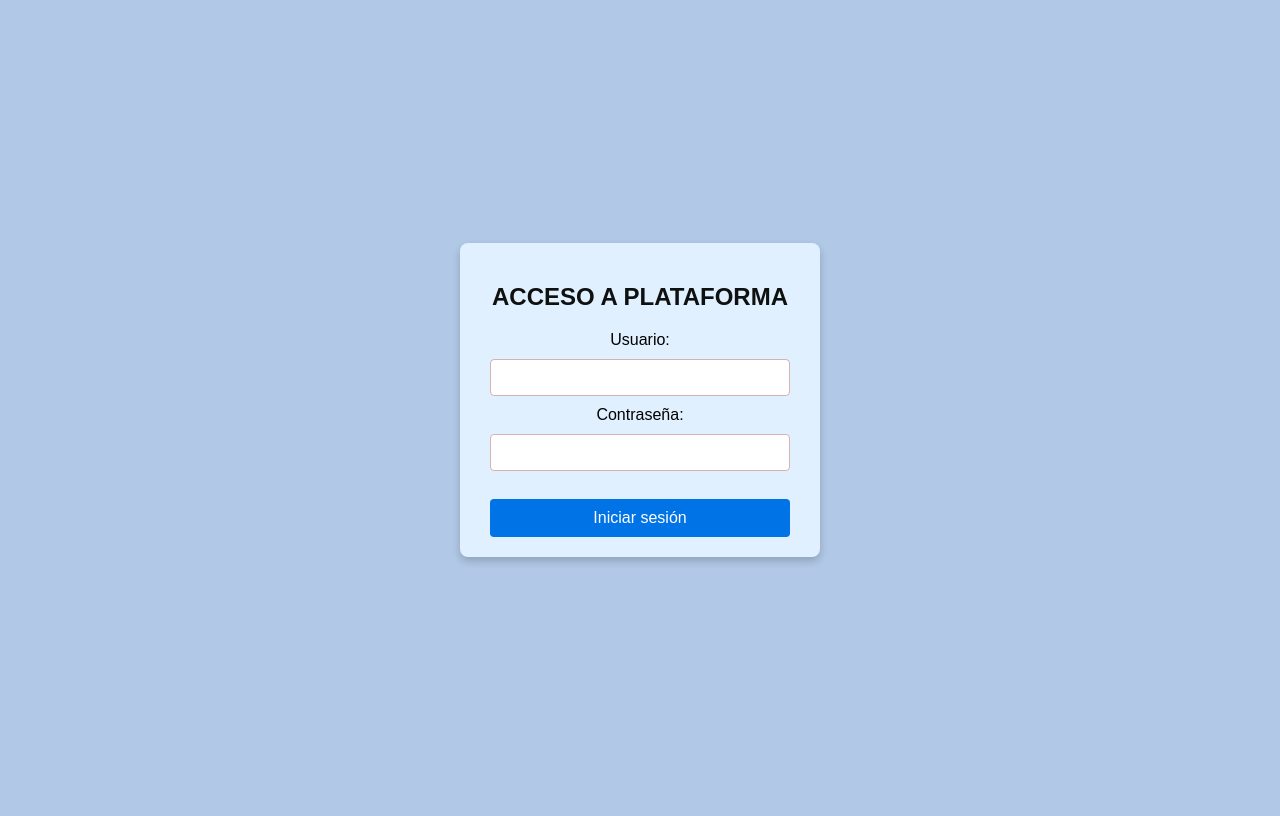
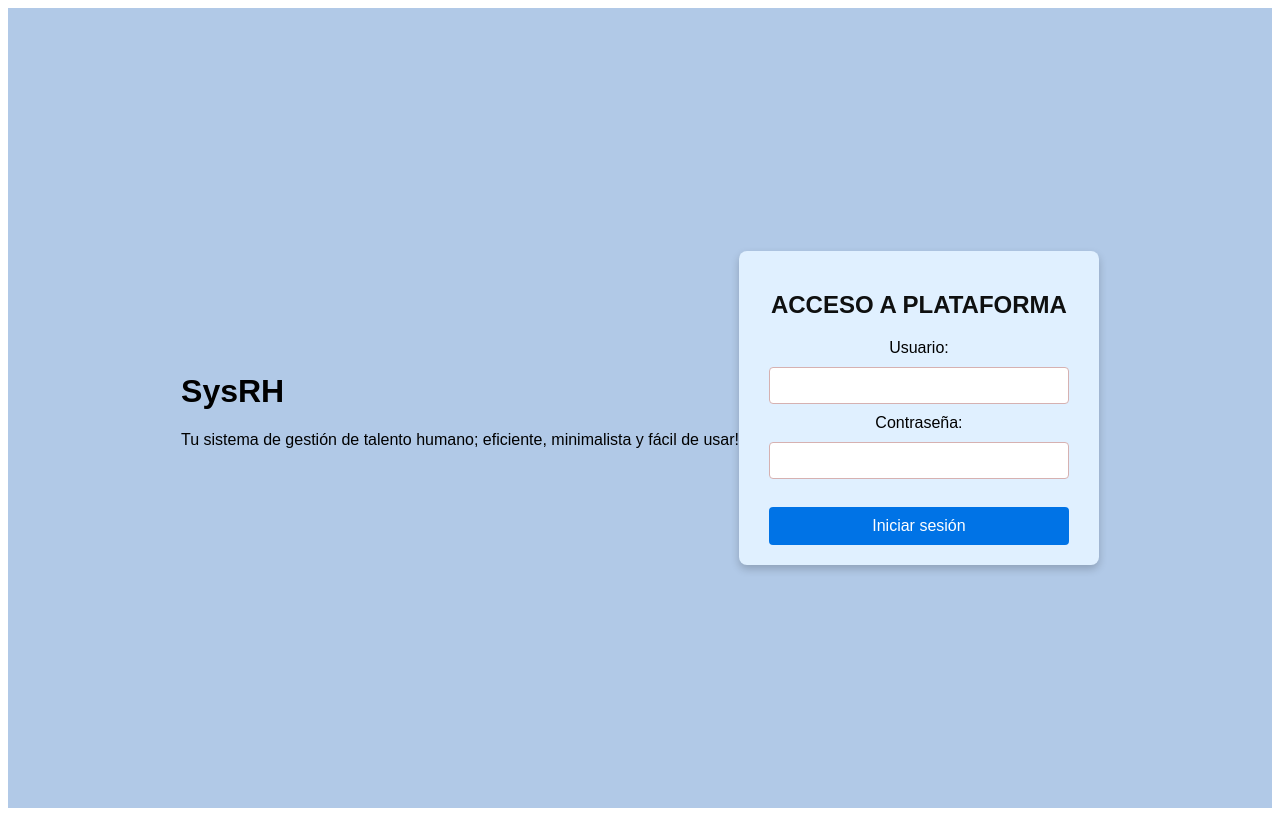
Before and after one commit to Dav0ss/sysRH, a Flask app: page /auth/login in a window 1280 px wide. Before the commit the page ends 564 px from the top, so only its background shows below. Run offline with Flask 3, Linux system fonts and the light colour scheme.

Commit message:
cambios del login para dirigir a formulario base, entendiendo las rutas en flask

```diff
--- a/flaskr/__init__.py
+++ b/flaskr/__init__.py
@@ -12,7 +12,7 @@ def create_app():
     @app.route('/')
     def index():
         if 'user' in session:
-            return render_template('blog/index.html', user=session['user'])
+            return render_template('base.html', user=session['user'])
         return redirect(url_for('auth.login'))
 
     return app
--- a/flaskr/static/css/login.css
+++ b/flaskr/static/css/login.css
@@ -1,4 +1,4 @@
-body {
+.container {
     margin: 0;
     padding: 0;
     display: flex;
@@ -8,6 +8,9 @@ body {
     background-color: #b1c9e7;
     font-family: Arial, sans-serif;
 }
+.container {
+    display: flex;
+}
 .login-container {
     background-color: #e0f0ff;
     border-radius: 8px;
@@ -15,6 +18,10 @@ body {
     box-shadow: 0 4px 8px rgba(0, 0, 0, 0.2);
     text-align: center;
     width: 300px;
+}
+.login-banner {
+    text-align: center;
+    margin-bottom: 20px;
 }
 .login-container h2 {
     margin-bottom: 20px;
--- a/flaskr/templates/auth/login.html
+++ b/flaskr/templates/auth/login.html
@@ -7,6 +7,12 @@
     <link rel="stylesheet" href="{{ url_for('static', filename='css/login.css') }}">
 </head>
 <body>
+<div class="container">
+  <div class="banner-container">
+    <h1>SysRH</h1>
+    <p>Tu sistema de gestión de talento humano; eficiente, minimalista y fácil de usar!</p>
+  </div>
+  <div>
     <form method="POST">
       <div class="login-container">
         <h2>ACCESO A PLATAFORMA</h2>
@@ -26,5 +32,7 @@
         </ul>
       {% endif %}
     {% endwith %}
+  </div>
+</div>
 </body>
 </html>
```
Also changed, not shown: flaskr/templates/base.html (+25 -0 lines), flaskr/auth.py (line endings or trailing spaces).
